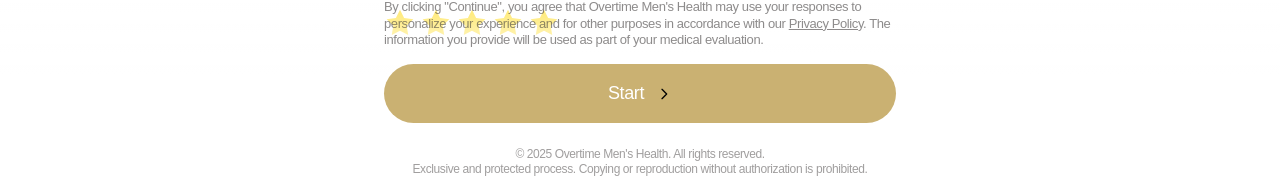
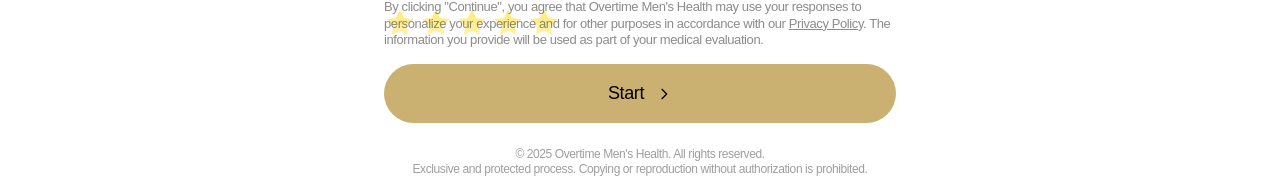
Before and after one commit to eonpro/OTMens-intakes, a Next.js app: page / in a window 1280 px wide. Shown: the part 600-778 px from the top of the page. Built offline with nearby package versions, Linux system fonts and the light colour scheme; a web font is replaced by a local one.

Commit message:
Fix Start button icon to white

```diff
--- a/src/app/page.tsx
+++ b/src/app/page.tsx
@@ -90,8 +90,8 @@ export default function Home() {
       <button
         onClick={handleContinue}
         className="continue-button">
-        <span className="!text-white">{t('landing.button.start')}</span>
-        <svg className="w-4 h-4 !text-white" fill="none" stroke="currentColor" viewBox="0 0 24 24">
+        <span style={{ color: '#ffffff' }}>{t('landing.button.start')}</span>
+        <svg className="w-4 h-4" fill="none" stroke="#ffffff" viewBox="0 0 24 24">
           <path strokeLinecap="round" strokeLinejoin="round" strokeWidth="2" d="M9 5l7 7-7 7"></path>
         </svg>
       </button>
```
